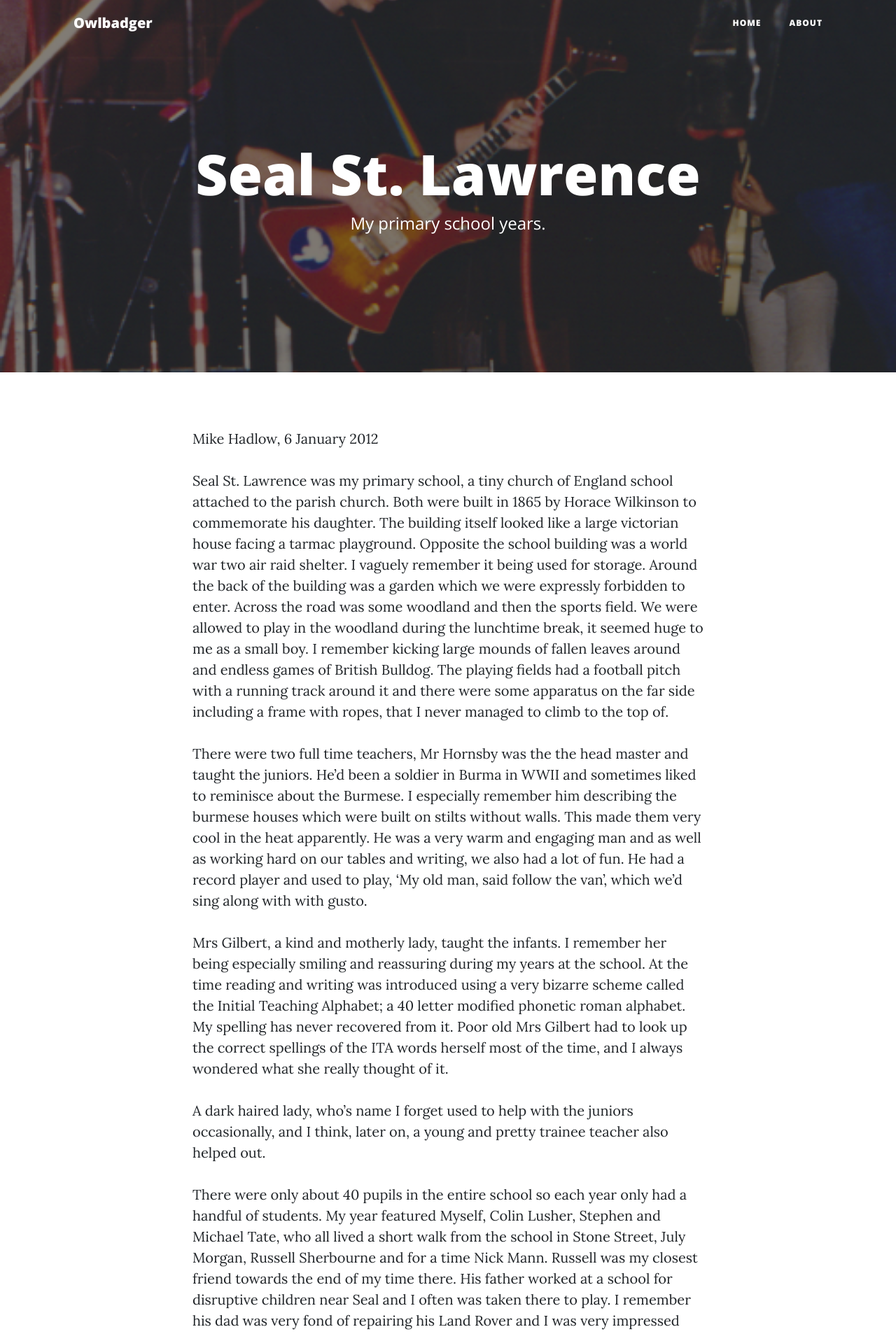
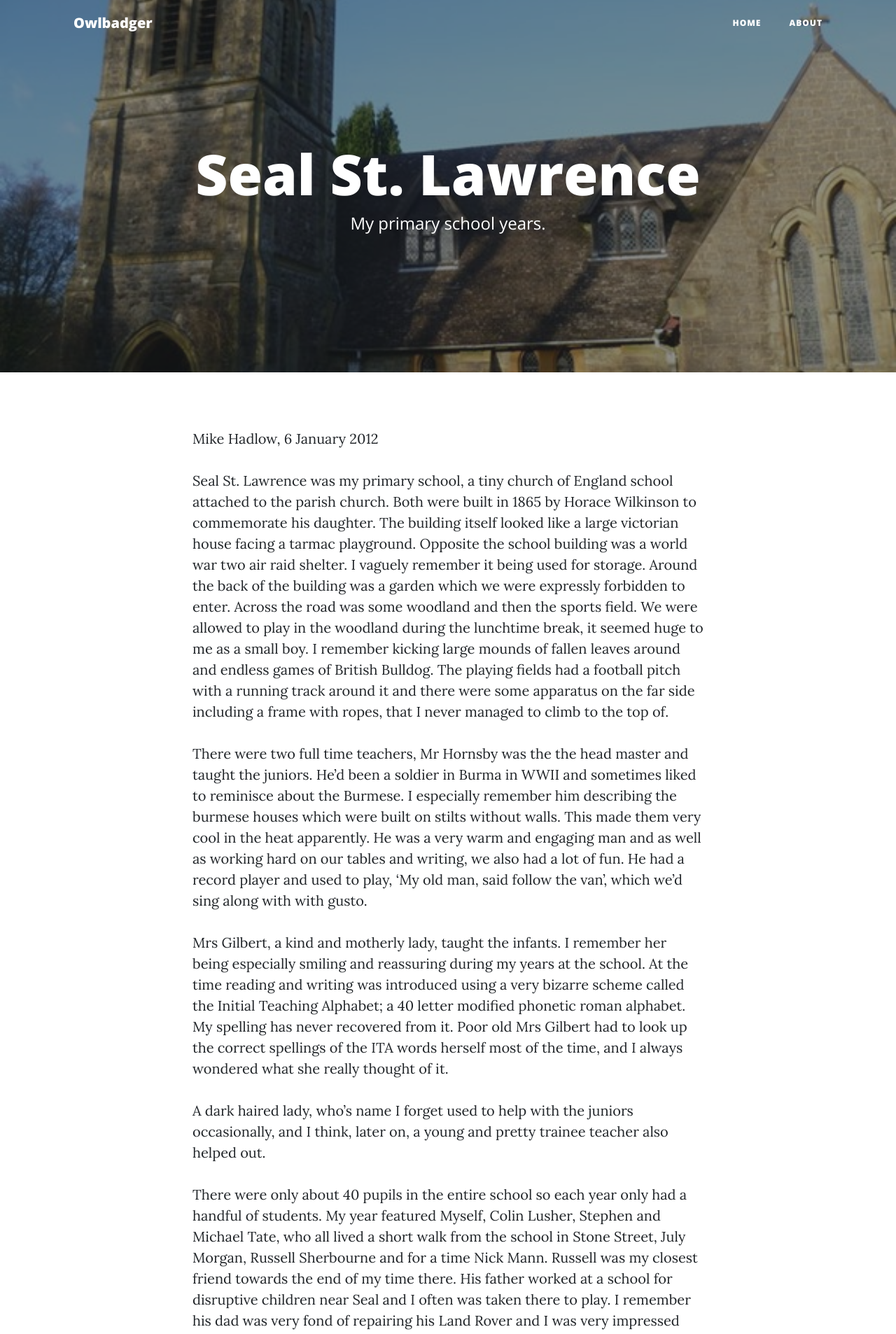
Before and after one commit to mikehadlow/owlbadger, a Jekyll site: the page built from docs/_posts/2012-01-06-seal-st-lawrence.md, in a window 1280 px wide. Shown: the top 1906 px of the page at 70% size. Built offline with Jekyll 4.4.1, drawn with Linux system fonts in a browser that asks for light colours.

Commit message:
st lawrence photo

```diff
--- a/docs/_posts/2012-01-06-seal-st-lawrence.md
+++ b/docs/_posts/2012-01-06-seal-st-lawrence.md
@@ -4,7 +4,7 @@ title: Seal St. Lawrence
 tagline: My primary school years.
 date: 2012-01-06
 author: Mike Hadlow
-image: img/decadent_herbs.png
+image: img/st-lawrence.jpg
 excerpt_separator: <!--more-->
 ---
 Seal St. Lawrence was my primary school, a tiny church of England school attached to the parish church.
```
Also changed, not shown: docs/img/st-lawrence.jpg (added).
